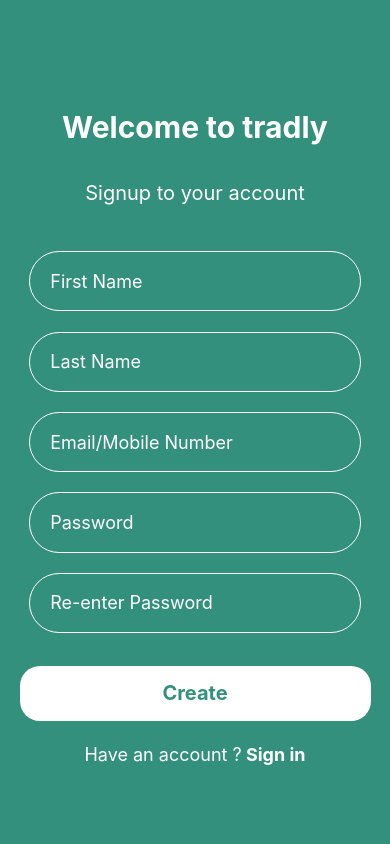
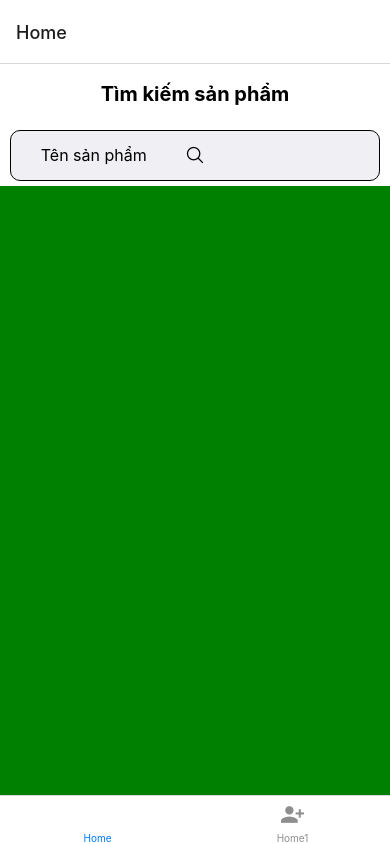
Before and after one commit to NguyenTongAnhQuan443/E_Commercial_Mobile, a React Native app: screen /Home in a window 390 px wide. Built offline with nearby package versions, Linux system fonts and the light colour scheme.

Commit message:
Add Botton tab view - and Screen Exploe

```diff
--- a/App.js
+++ b/App.js
@@ -4,12 +4,19 @@
 import Login from './componets/Login';
 import SignUp from './componets/SignUp';
 import HomeDashboard from './componets/HomeDashboard';
+import HomeDashboardNew from './componets/HomeDashboardNew';
+
+import { NavigationContainer } from '@react-navigation/native';
 
 export default function App() {
   return (
     // <Login/>
-    <SignUp/>
+    // <SignUp/>
     // <HomeDashboard/>
+
+    <NavigationContainer>
+      <HomeDashboardNew />
+    </NavigationContainer>
   );
 }
 
--- /dev/null
+++ b/Componets/Explore.js
@@ -0,0 +1,24 @@
+import { View, Text, SafeAreaView, TextInput } from 'react-native'
+import React from 'react'
+
+import { Ionicons } from '@expo/vector-icons'
+const Explore = () => {
+    return (
+        <SafeAreaView style={{ flex: 1, backgroundColor: 'white' }}>
+
+            {/* Text tìm kiếm sản phẩm */}
+            <View style={{ flex: 1, justifyContent: 'center', alignItems: 'center' }}>
+                <Text style={{ fontSize: 20, fontWeight: 'bold' }}>Tìm kiếm sản phẩm</Text>
+            </View>
+
+            {/* TextInput tìm kiếm sản phẩm */}
+            <View style={{ flex: 1, justifyContent: 'center', alignItems: 'center' }}>
+                <TextInput style={{backgroundColor: '#F0F0F4', borderWidth: 1, height: 51, borderRadius: 10, width: '95%', paddingLeft: 30, fontSize: 16}} placeholder='Tên sản phẩm'/>
+                <Ionicons name='search-outline' size={20} style={{position: 'absolute'}}/>
+            </View>
+            <View style={{ flex: 10, backgroundColor: 'green' }}></View>
+        </SafeAreaView>
+    )
+}
+
+export default Explore
--- /dev/null
+++ b/Componets/HomeDashboardNew.js
@@ -0,0 +1,42 @@
+import { StyleSheet, Text, View, SafeAreaView, TouchableOpacity, Image } from 'react-native'
+import React from 'react'
+
+import { createBottomTabNavigator } from '@react-navigation/bottom-tabs';
+import { MaterialIcons } from '@expo/vector-icons';
+
+import Login from './Login';
+import SignUp from './SignUp';
+import Explore from './Explore';
+const HomeDashboardNew = () => {
+
+    const Tab = createBottomTabNavigator();
+
+    return (
+        <Tab.Navigator
+            screenOptions={({route}) => ({
+                tabBarIcon: ({focused, color, size}) => {
+                    let iconName;
+
+                    if(route.name == 'Home'){
+                        iconName = focused ? 'home' : 'home-outline';
+                    }else if(route.name == 'Home1'){
+                        iconName = focused ? 'person-add' : 'person-add-alt-1';
+
+                        return <MaterialIcons name = {iconName} size={size} color={color}/>
+                    }
+                }
+            })}
+        >
+            <Tab.Screen name='Home' component={Explore} />
+            <Tab.Screen name='Home1' component={SignUp}/>
+        </Tab.Navigator>
+
+        // <View></View>
+
+        // <Login/>
+    )
+}
+
+export default HomeDashboardNew
+
+const styles = StyleSheet.create({})
```
Also changed, not shown: package.json (+9 -1 lines), 2 other files (tests, documents, lock files or other folders).
